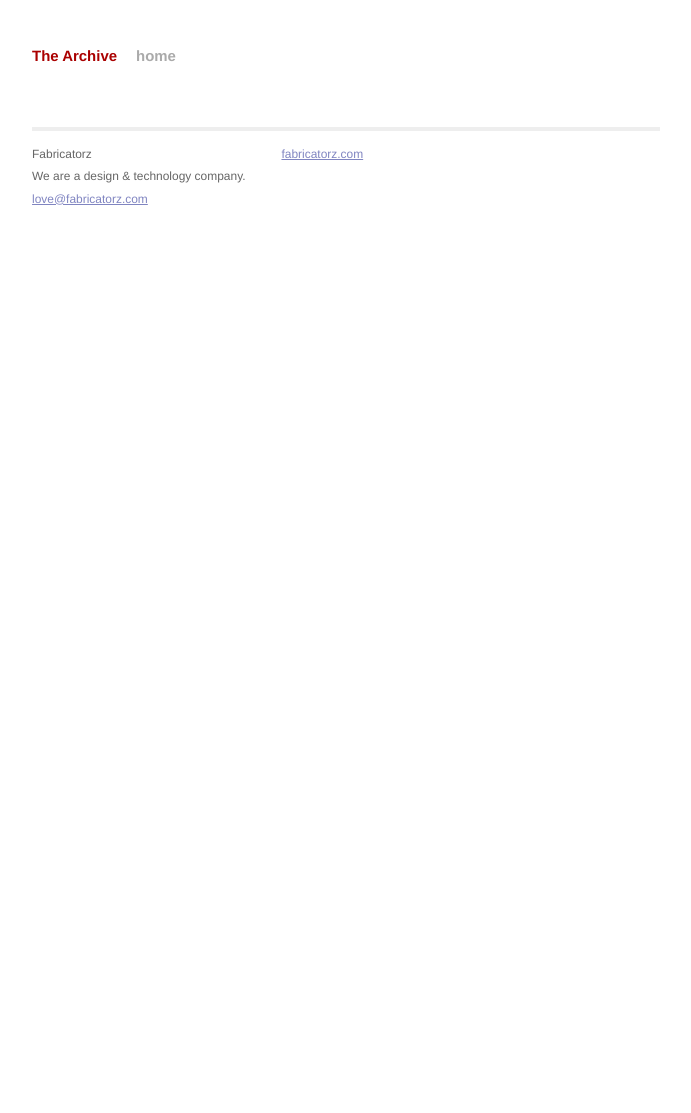
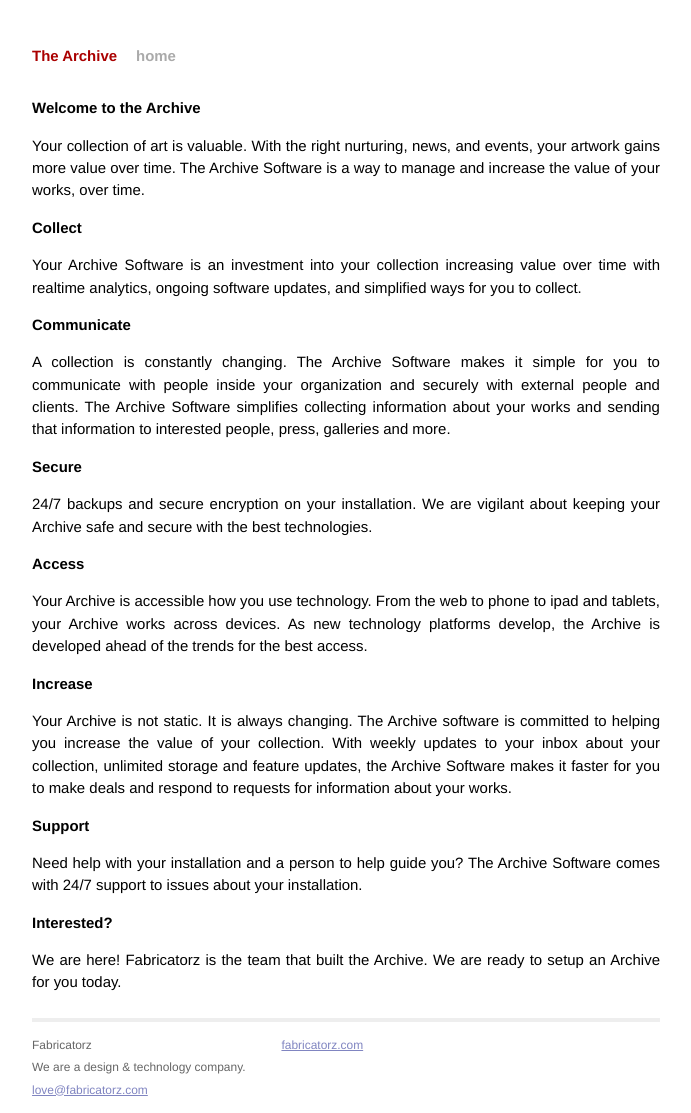
Before and after one commit to christopheradams/archive-marketing, a Jekyll site: the page built from index.html, in a window 1280 px wide. Shown: the whole page, without its empty margins (294-985 px from the left). Built offline with Jekyll 4.4.1, drawn with Linux system fonts in a browser that asks for light colours; Markdown is read by kramdown in place of the engine named in the settings; before the commit the page ends 945 px from its top, so only the background shows below that.

Commit message:
Add first draft of marketing copy

```diff
--- /dev/null
+++ b/_data/headings.yml
@@ -0,0 +1,20 @@
+- title: Collect
+  text: Your Archive Software is an investment into your collection increasing value over time with realtime analytics, ongoing software updates, and simplified ways for you to collect.
+
+- title: Communicate
+  text: A collection is constantly changing. The Archive Software makes it simple for you to communicate with people inside your organization and securely with external people and clients. The Archive Software simplifies collecting information about your works and sending that information to interested people, press, galleries and more.
+
+- title: Secure
+  text: 24/7 backups and secure encryption on your installation. We are vigilant about keeping your Archive safe and secure with the best technologies.
+
+- title: Access
+  text: Your Archive is accessible how you use technology. From the web to phone to ipad and tablets, your Archive works across devices. As new technology platforms develop, the Archive is developed ahead of the trends for the best access.
+
+- title: Increase
+  text: Your Archive is not static. It is always changing. The Archive software is committed to helping you increase the value of your collection. With weekly updates to your inbox about your collection, unlimited storage and feature updates, the Archive Software makes it faster for you to make deals and respond to requests for information about your works.
+
+- title: Support
+  text: Need help with your installation and a person to help guide you? The Archive Software comes with 24/7 support to issues about your installation.
+
+- title: Interested?
+  text: We are here! Fabricatorz is the team that built the Archive. We are ready to setup an Archive for you today.
--- /dev/null
+++ b/_data/introductions.yml
@@ -0,0 +1,2 @@
+- title: Welcome to the Archive
+- text: Your collection of art is valuable. With the right nurturing, news, and events, your artwork gains more value over time. The Archive Software is a way to manage and increase the value of your works, over time.
--- a/index.html
+++ b/index.html
@@ -4,9 +4,13 @@
 ---
 
 <div id="home">
-  <ul class="posts">
-    {% for post in site.posts %}
-      <li><span>{{ post.date | date_to_string }}</span> &raquo; <a href="{{ post.url }}">{{ post.title }}</a></li>
-    {% endfor %}
-  </ul>
+	{% for introduction in site.data.introductions %}
+	<h1>{{ introduction.title }}</h1>
+	<p class="lead">{{ introduction.text }}</p>
+	{% endfor %}
+
+	{% for heading in site.data.headings %}
+	<h2>{{ heading.title }}</h2>
+	<p>{{ heading.text }}</p>
+	{% endfor %}
 </div>
```
